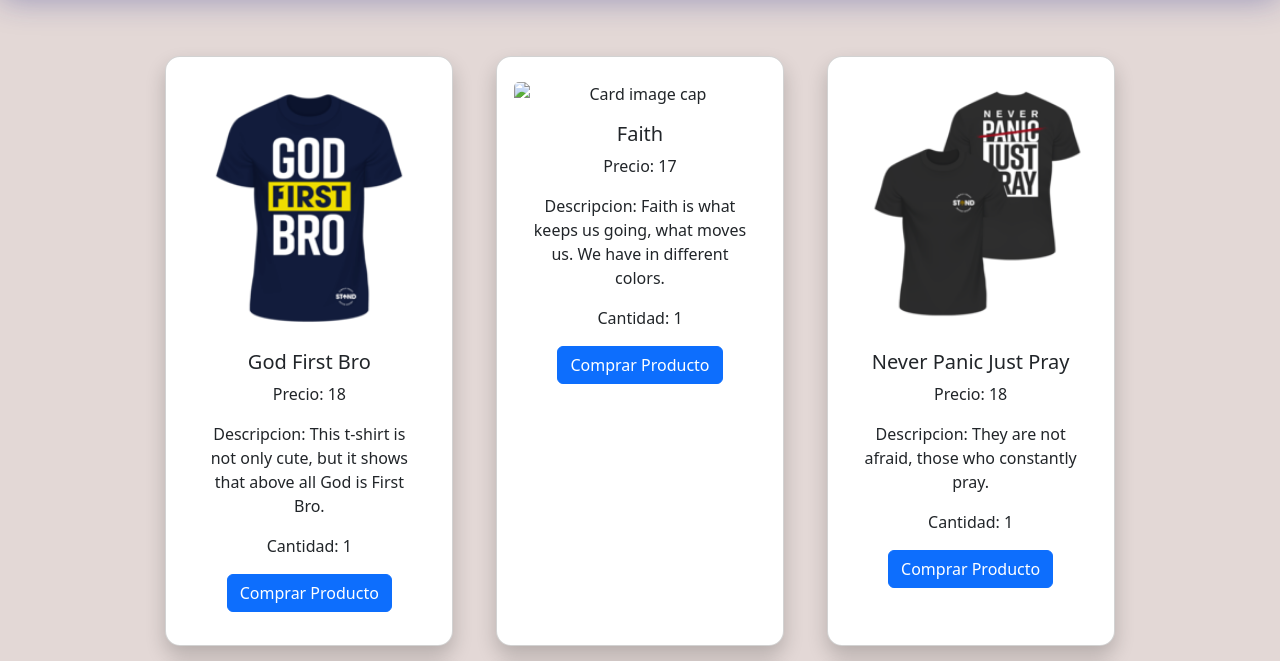
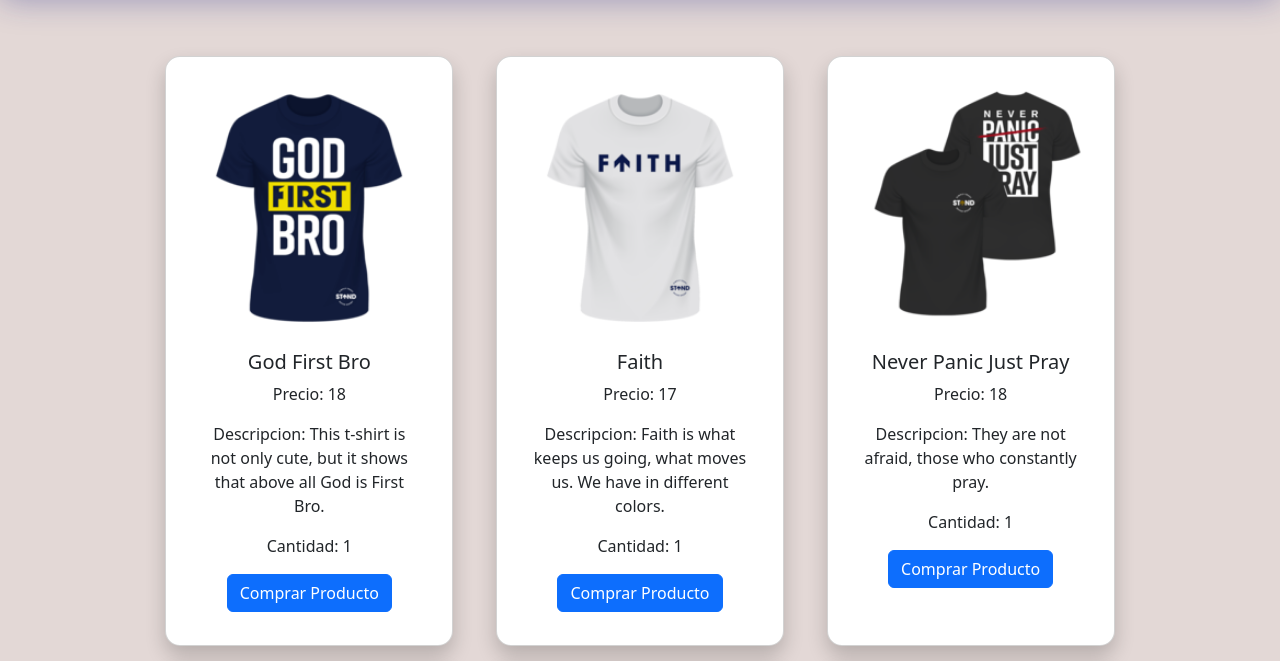
Before and after one commit to luiscsepulveda/tpfinalJs-2022, a plain HTML site: page index.html in a window 1280 px wide. Shown: the part 123-784 px from the top of the page. Drawn offline with nearby package versions, Linux system fonts and the light colour scheme; some packages are replaced by stand-ins of ours; a script that the page names is missing.

Commit message:
actualizacion final fotos

```diff
--- a/index.html
+++ b/index.html
@@ -10,7 +10,6 @@
     <link rel="stylesheet" href="https://cdn.jsdelivr.net/npm/bootstrap-icons@1.9.1/font/bootstrap-icons.css" />
     <script src="https://kit.fontawesome.com/88b89d26ed.js" crossorigin="anonymous"></script>
     <script src="sweetalert2.all.min.js"></script>
-
     <link rel="stylesheet" href="./css/estilos.css" />
     <link rel="preconnect" href="https://fonts.googleapis.com" />
     <link rel="preconnect" href="https://fonts.gstatic.com" crossorigin />
@@ -97,7 +96,7 @@
 
     <script src="./js/procesoCarrito.js"></script>
     <script src="./js/bootstrap.bundle.min.js"></script>
-    <script src="//cdn.jsdelivr.net/npm/sweetalert2@11"></script>
+    <script src="sweetalert2.min.js"></script>
     <script src="https://unpkg.com/aos@2.3.1/dist/aos.js"></script>
     <script>
         AOS.init();
--- a/js/procesoCarrito.js
+++ b/js/procesoCarrito.js
@@ -5,7 +5,7 @@ const stockProductos = [
       cantidad: 1,
       desc: "This t-shirt is not only cute, but it shows that above all God is First Bro.",
       precio: 18,
-      img: "/img/img_card/GFb man blue.png",
+      img: "./img/img_card/GFbmanblue.png",
     },
     {
       id: 2,
@@ -13,7 +13,7 @@ const stockProductos = [
       cantidad: 1,
       desc: "Faith is what keeps us going, what moves us. We have in different colors.",
       precio: 17,
-      img: "../img_card/faith blanca navy.png",
+      img: "./img/img_card/faithblancanavy.png",
     },
     {
       id: 3,
@@ -21,7 +21,7 @@ const stockProductos = [
       cantidad: 1,
       desc: "They are not afraid, those who constantly pray.",
       precio: 18,
-      img: "./img/img_card/NPJP back.png",
+      img: "./img/img_card/NPJPback.png",
     },
     {
       id: 4,
@@ -29,7 +29,7 @@ const stockProductos = [
       cantidad: 1,
       desc: "Just trust, keep going, don't look back. Trust",
       precio: 17,
-      img: "./img/img_card/ST man.png",
+      img: "./img/img_card/STman.png",
     },
     {
       id: 5,
@@ -37,7 +37,7 @@ const stockProductos = [
       cantidad: 1,
       desc: "Simply Trust and Never Doubt",
       precio: 18,
-      img: "./img/img_card/logo back white.png",
+      img: "./img/img_card/logobackwhite.png",
     },
     {
       id: 6,
@@ -45,7 +45,7 @@ const stockProductos = [
       cantidad: 1,
       desc: "Eren Jeager vuelve en formato gamer...",
       precio: 17,
-      img: "./img/img_card/ND roja.png",
+      img: "./img/img_card/NDroja.png",
     },
     {
       id: 7,
@@ -53,7 +53,7 @@ const stockProductos = [
       cantidad: 1,
       desc: "They are not afraid, those who constantly pray.",
       precio: 19,
-      img: "./img/img_card/NPJP red.png",
+      img: "./img/img_card/NPJPred.png",
     },
     {
       id: 8,
@@ -69,7 +69,7 @@ const stockProductos = [
       cantidad: 1,
       desc: "Just trust, keep going, don't look back. Trust",
       precio: 19,
-      img: "./img/img_card/NPJP black_.png",
+      img: "./img/img_card/NPJPblack_.png",
     },
     {
       id: 10,
```
Also changed, not shown: Img/img_card/GFbmanblue.png (renamed from Img/img_card/GFb man blue.png), Img/img_card/NDroja.png (renamed from Img/img_card/ND roja.png), Img/img_card/NPJPback.png (renamed from Img/img_card/NPJP back.png), Img/img_card/NPJPblack_.png (renamed from Img/img_card/NPJP black_.png), Img/img_card/NPJPred.png (renamed from Img/img_card/NPJP red.png), Img/img_card/STman.png (renamed from Img/img_card/ST man.png), Img/img_card/faithblancanavy.png (renamed from Img/img_card/faith blanca navy.png), Img/img_card/faithmenblue.png (renamed from Img/img_card/faith men blue.png), Img/img_card/logobackwhite.png (renamed from Img/img_card/logo back white.png), 1 other file.
